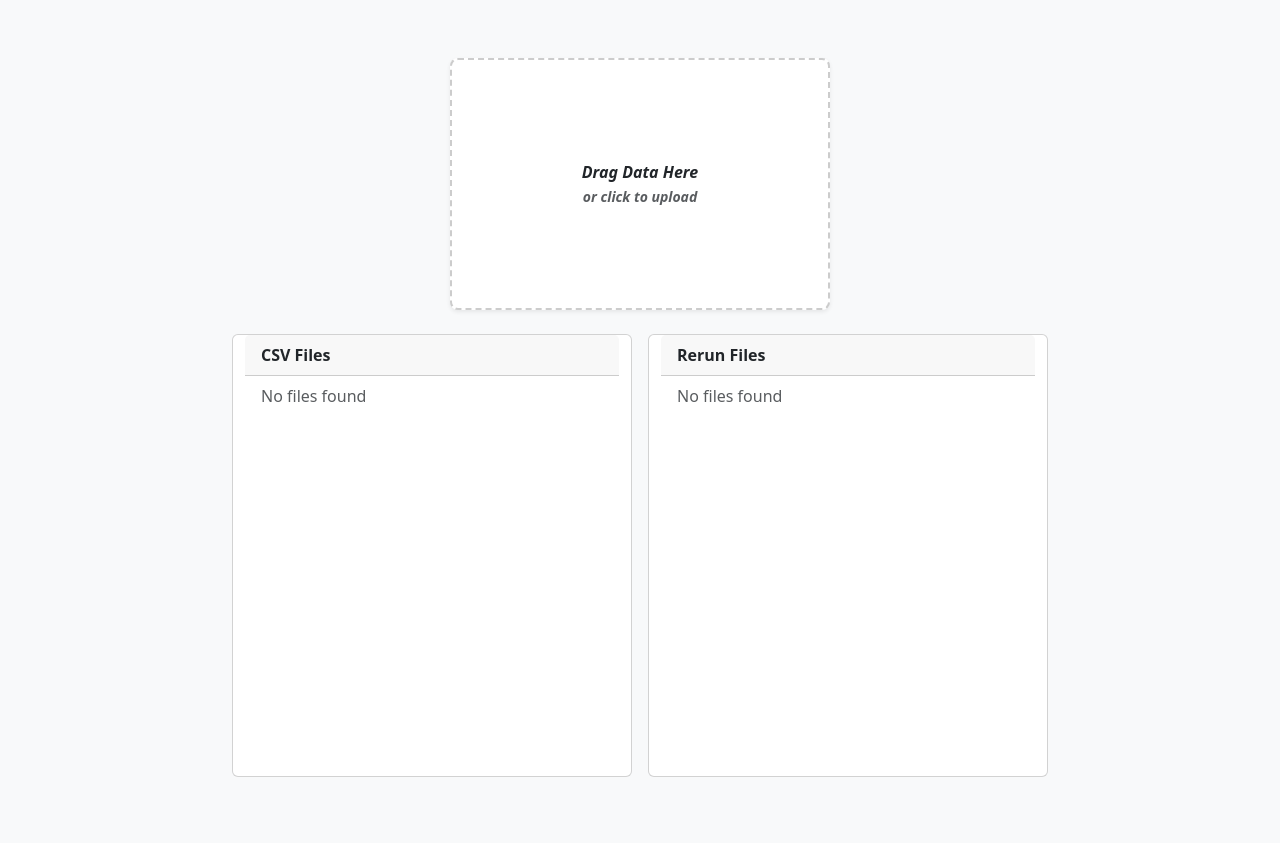
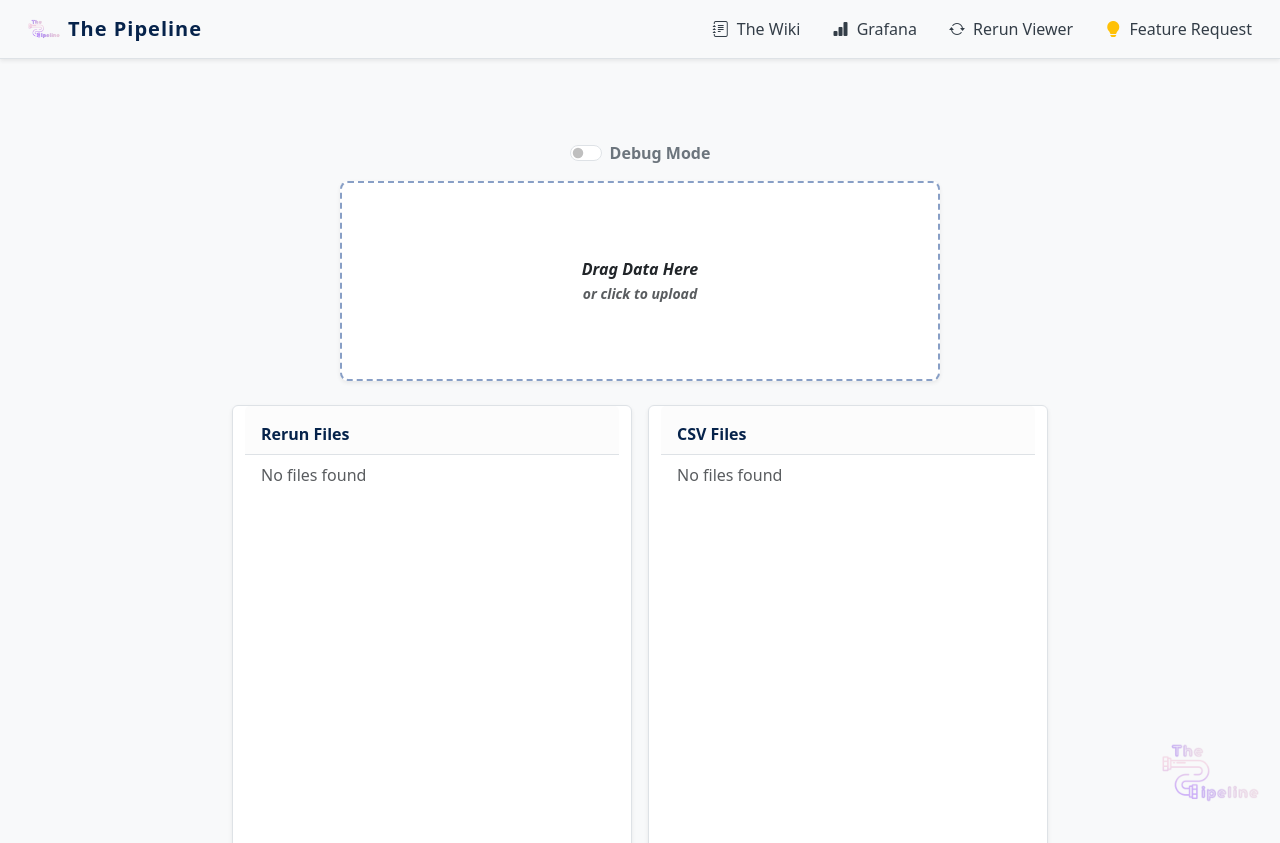
Before and after one commit to Mines-Formula/DAQ-To-DB, a Flask app: page / in a window 1280 px wide. Run offline with Flask 3, Linux system fonts and the light colour scheme; data that the repository does not hold is empty; parts of the project's set-up code (start-up, migrations or seed data) failed here and were passed over.

Commit message:
Update dashboard styling (#12)

```diff
--- a/src/app/static/index.css
+++ b/src/app/static/index.css
@@ -1,23 +1,100 @@
+:root {
+    --nav-bg: #f8f9fa;
+    --nav-text: #333d47;
+    --accent-navy: #06234b;
+    --accent-orange: #f1592b;
+    --border-color: #dee2e6;
+}
+
+body {
+    padding-top: 90px;
+    background-color: #f4f7f9;
+}
+
+.navbar {
+    background-color: var(--nav-bg) !important;
+    border-bottom: 1px solid var(--border-color);
+    box-shadow: 0 2px 4px rgba(0, 0, 0, 0.05);
+}
+
+.navbar-logo {
+    height: 32px;
+    width: auto;
+    display: block;
+}
+
+.corner-logo {
+    position: fixed;
+    bottom: 20px;
+    right: 20px;
+    width: 100px;
+    opacity: 0.5;
+    z-index: 1000;
+    pointer-events: none;
+}
+
+.navbar-brand {
+    color: var(--accent-navy) !important;
+    letter-spacing: 1px;
+}
+
+.nav-link {
+    color: var(--nav-text) !important;
+    font-weight: 500;
+    transition: color 0.2s ease;
+}
+
+.nav-link:hover {
+    color: #f1592b !important;
+
+}
+
+.site-icon {
+    background-color: var(--accent-navy) !important;
+    color: white !important;
+    width: 38px;
+    height: 38px;
+    font-size: 0.9rem;
+}
+
 .drop-zone {
     cursor: pointer;
-    transition: background-color 0.3s ease, border-color 0.3s ease;
-    height: 30vh;
-    width: 45vh;
-    border: 2px dashed #ccc;
+    transition: all 0.3s ease;
+    width: 100%;
+    max-width: 600px;
+    height: 200px;
+    margin: 0 auto;
+    display: flex;
+    flex-direction: column;
+    justify-content: center;
+    align-items: center;
+    background-color: #ffffff;
+    border: 2px dashed #889fc6;
+    border-radius: 12px;
+}
+
+.drop-zone:hover {
+    border-color: #f1592b;
+    background-color: #fbfbfb;
 }
 
 .drop-zone.dragover {
-    background-color: #e3f2fd;
-    border-color: #0d6efd !important;
+    border-color: var(--accent-orange) !important;
+    background-color: #fff9f7;
 }
 
-.drop-zone.invalid {
-    background-color: #f8d7da !important;
-    border-color: #dc3545 !important;
+.form-check-input:checked {
+    background-color: #f1592b;
+    border-color: #f1592b;
 }
 
-#alertContainer {
-    width: 50%;
-    margin: 1rem auto 0 auto;
-    text-align: center;
+.card {
+    border: 1px solid var(--border-color);
+    box-shadow: 0 2px 8px rgba(0, 0, 0, 0.02);
 }
+
+.card-header {
+    background-color: #fcfcfc !important;
+    border-bottom: 1px solid var(--border-color) !important;
+    color: var(--accent-navy);
+}
--- a/src/app/templates/index.html
+++ b/src/app/templates/index.html
@@ -4,14 +4,70 @@
 <head>
     <meta charset="UTF-8" />
     <meta name="viewport" content="width=device-width, initial-scale=1.0" />
-    <title>DAQ To DB</title>
+    <title>The Pipeline</title>
+
+    <link rel="icon" href="{{ url_for('static', filename='favicon.ico') }}" type="image/x-icon">
 
     <link href="https://cdn.jsdelivr.net/npm/bootstrap@5.3.3/dist/css/bootstrap.min.css" rel="stylesheet" />
+    <link rel="stylesheet" href="https://cdn.jsdelivr.net/npm/bootstrap-icons@1.11.3/font/bootstrap-icons.min.css">
     <link rel="stylesheet" href="{{ url_for('static', filename='index.css') }}" />
 </head>
 
-<body class="bg-light d-flex flex-column justify-content-center align-items-center vh-100">
-    <div class="text-center">
+<img src="{{ url_for('static', filename='img/logo.png') }}" class="corner-logo" alt="Pipeline Logo">
+
+<body class="bg-light d-flex vh-100 overflow-hidden">
+
+    <nav class="navbar navbar-expand-lg navbar-dark bg-dark shadow-sm fixed-top">
+        <div class="container-fluid">
+            <a class="navbar-brand d-flex align-items-center fw-bold" href="#">
+                <a class="navbar-brand d-flex align-items-center fw-bold" href="#">
+                    <img src="{{ url_for('static', filename='img/logo.png') }}" alt="(Logo)" class="navbar-logo me-2">
+                    <span>The Pipeline</span>
+                </a>
+
+                <button class="navbar-toggler" type="button" data-bs-toggle="collapse" data-bs-content="#navbarNav">
+                    <span class="navbar-toggler-icon"></span>
+                </button>
+
+                <div class="collapse navbar-collapse" id="navbarNav">
+                    <ul class="navbar-nav ms-auto">
+                        <li class="nav-item">
+                            <a class="nav-link px-3" href="http://fsaelinux:4000/Software/Services" target="_blank">
+                                <i class="bi bi-journal-text me-1"></i> The Wiki
+                            </a>
+                        </li>
+                        <li class="nav-item">
+                            <a class="nav-link px-3" href="http://fsaelinux:3000/" target="_blank">
+                                <i class="bi bi-bar-chart-fill me-1"></i> Grafana
+                            </a>
+                        </li>
+                        <li class="nav-item">
+                            <a class="nav-link px-3" href="https://rerun.io/viewer" target="_blank">
+                                <i class="bi bi-arrow-repeat me-1"></i> Rerun Viewer
+                            </a>
+                        </li>
+                        <li class="nav-item">
+                            <a class="nav-link px-3"
+                                href="https://forms.monday.com/forms/6b26e559297653fdb6ad2e70732037b0?r=use1"
+                                target="_blank">
+                                <i class="bi bi-lightbulb-fill me-1 text-warning"></i> Feature Request
+                            </a>
+                        </li>
+                    </ul>
+                </div>
+        </div>
+    </nav>
+
+    <main
+        class="flex-grow-1 d-flex flex-column justify-content-center align-items-center overflow-auto position-relative">
+        <div class="text-center w-100">
+
+            <div class="text-center w-100 mt-5 pt-4">
+                <div class="form-check form-switch d-flex justify-content-center mb-3">
+                    <input class="form-check-input me-2" type="checkbox" role="switch" id="debugToggle">
+                    <label class="form-check-label fw-bold text-secondary" for="debugToggle">Debug Mode</label>
+                </div>
+            </div>
 
             <div id="dropZone" class="drop-zone mx-auto rounded-3 bg-white shadow-sm
                  d-flex flex-column justify-content-center align-items-center
@@ -29,25 +85,26 @@
 
         <div class="container">
             <div class="row justify-content-center">
-            <div class="col-sm m-2 card" style="max-width: 25rem;">
-                <div class="card-header fw-semibold">
-                   CSV Files
+                <div class="col-sm m-2 card shadow-sm" style="max-width: 25rem;">
+                    <div class="card-header bg-white fw-semibold border-bottom-0 pt-3">
+                        Rerun Files
                     </div>
                     <ul id="csvfileList" class="list-group list-group-flush" style="height: 25rem; overflow: auto;">
-                    <li class="list-group-item text-muted">Loading…</li>
+                        <li class="list-group-item text-muted border-top">Loading…</li>
                     </ul>
                 </div>
 
-            <div class="col-sm m-2 card " style="max-width: 25rem">
-                <div class="card-header fw-semibold">
-                   Rerun Files
+                <div class="col-sm m-2 card shadow-sm" style="max-width: 25rem">
+                    <div class="card-header bg-white fw-semibold border-bottom-0 pt-3">
+                        CSV Files
                     </div>
                     <ul id="rerunfileList" class="list-group list-group-flush" style="height: 25rem; overflow: auto;">
-                    <li class="list-group-item text-muted">Loading…</li>
+                        <li class="list-group-item text-muted border-top">Loading…</li>
                     </ul>
                 </div>
             </div>
         </div>
+    </main>
 
     <script src="https://cdn.jsdelivr.net/npm/bootstrap@5.3.3/dist/js/bootstrap.bundle.min.js"></script>
     <script src="{{ url_for('static', filename='index.js') }}"></script>
```
Also changed, not shown: src/app/static/img/logo.png (added). Lines whose indentation alone changed are shown as unchanged.
